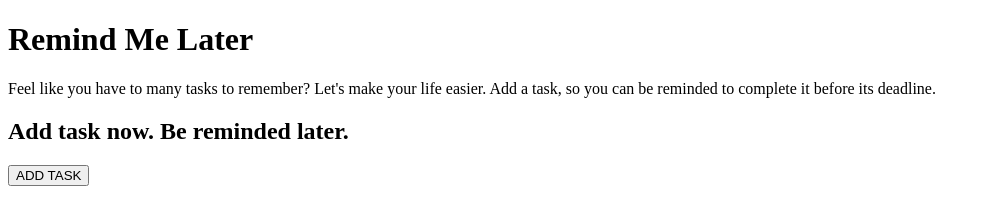
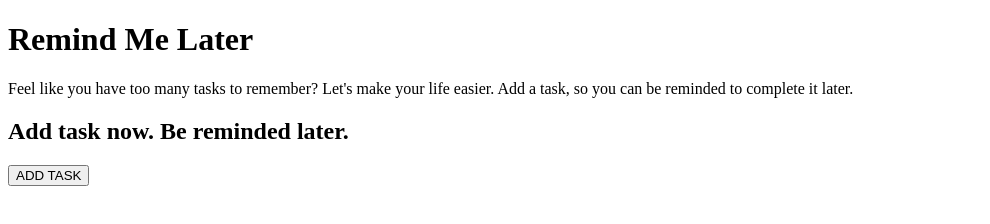
Before and after one commit to dward1289/VFW_Project1, a plain HTML site: page index.html in a window 1280 px wide. Shown: the whole page, without its empty margins (0-990 px from the left). Drawn offline with Linux system fonts and the light colour scheme.

Commit message:
More comments added, and fixed a few grammar errors.

```diff
--- a/index.html
+++ b/index.html
@@ -2,8 +2,14 @@
 <html>
 <head>
     <title>Remind Me Later</title>
-	<meta name="author" content="Devona Ward" />
+	<!-- Authour:Devona Ward, VFW1206-->
 	<meta name="description" content="Launch Page" />
+	<meta charset="UTF-8" />
+	<meta name="keywords" content="HTML" />
+	<meta name="robots" content="ALL" />
+	<!--Found the viewport meta tag at https://developer.mozilla.org/en/Mobile/Viewport_meta_tag-->
+	<meta name="viewport" content="width=device-width, initial-scale=1, maximum-scale=1">
+
 </head>
 
 <body>
@@ -12,8 +18,8 @@
     <h1>Remind Me Later</h1>
 </header>
 
-<p>Feel like you have to many tasks to remember?
-Let's make your life easier. Add a task, so you can be reminded to complete it before its deadline.</p>
+<p>Feel like you have too many tasks to remember?
+Let's make your life easier. Add a task, so you can be reminded to complete it later.</p>
 
 <h2>Add task now. Be reminded later.</h2>
 
```
Also changed, not shown: additem.html (+2 -0 lines).
